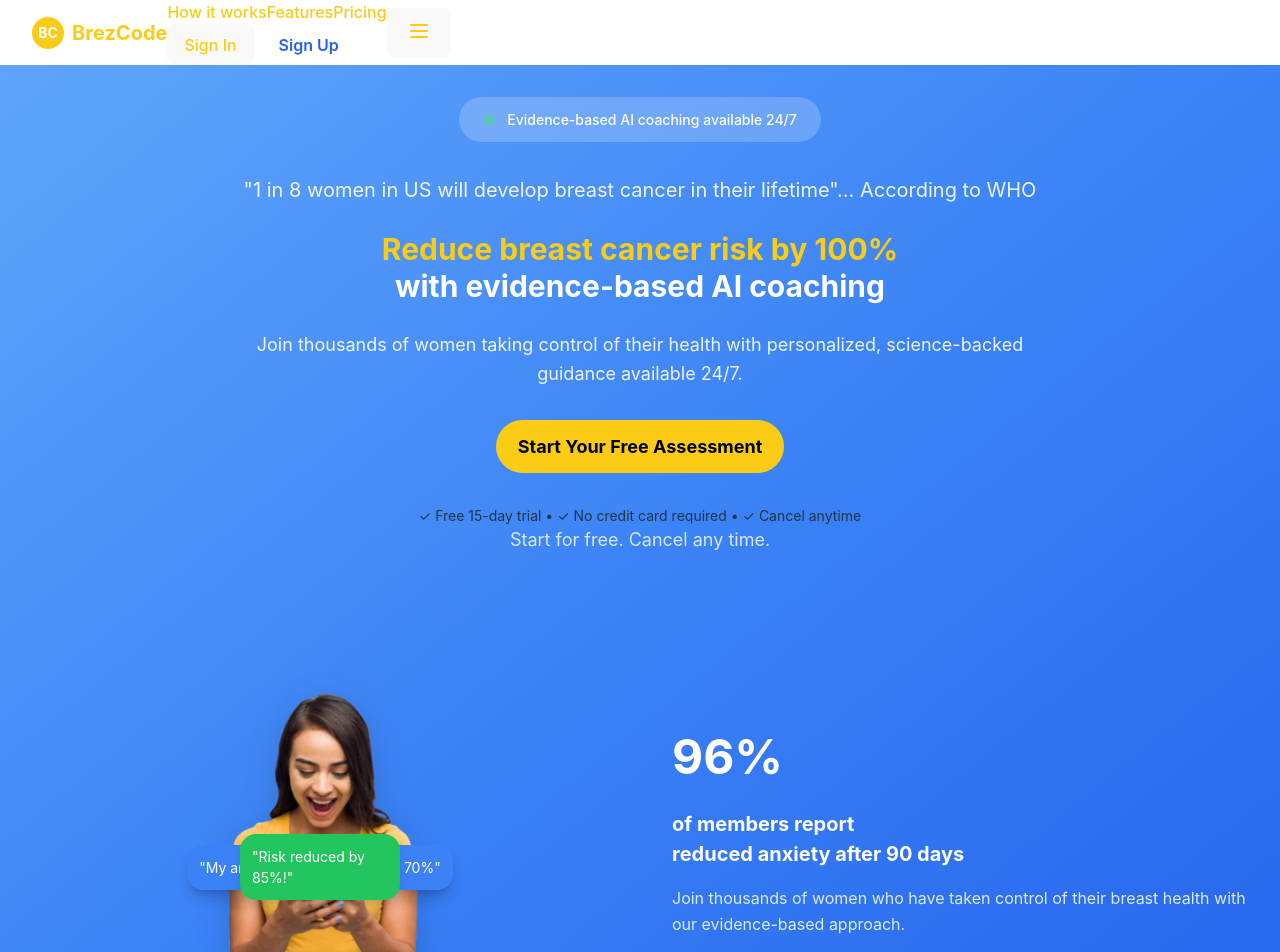
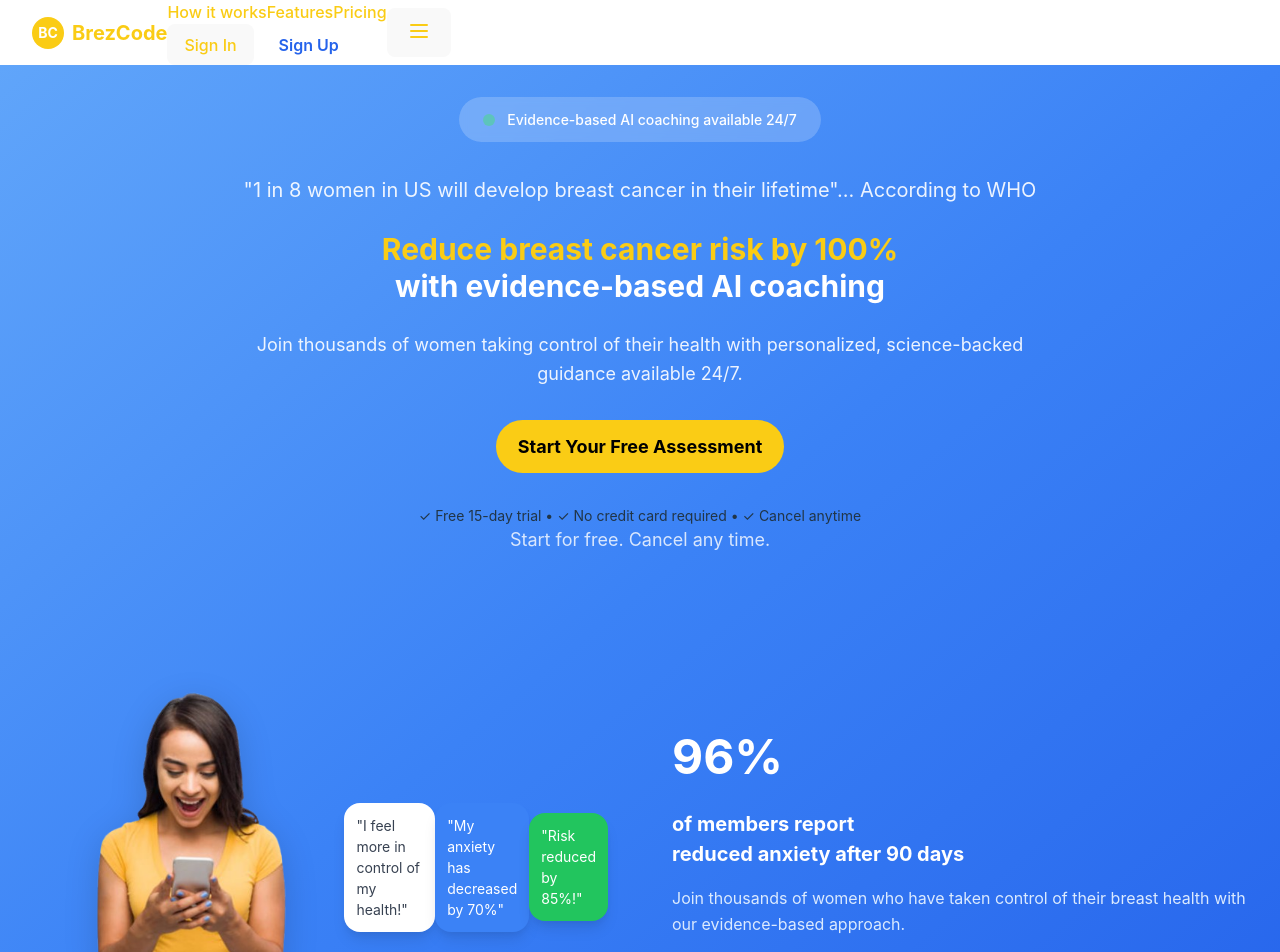
Before and after one commit to brezcode/brezcode-health, a React (Vite) app: page / in a window 1280 px wide. Shown: the top 952 px of the page. Built offline with nearby package versions, Linux system fonts and the light colour scheme.

Commit message:
Fix dialog box overlap with exact pixel positioning

```diff
--- a/src/App.tsx
+++ b/src/App.tsx
@@ -145,23 +145,19 @@ function Hero() {
               }}
             />
 
-            {/* Chat Bubbles - Vertical positioning on right side */}
             {/* Dialog Box 1 - Top right of head */}
-            <div className="absolute top-8 right-8 bg-white rounded-2xl p-3 shadow-lg max-w-44 z-20">
+            <div className="absolute" style={{top: '20px', right: '20px'}} className="bg-white rounded-2xl p-3 shadow-lg max-w-44 z-20">
               <p className="text-sm text-gray-700">"I feel more in control of my health!"</p>
-              <div className="absolute top-full right-4 w-0 h-0 border-l-8 border-r-8 border-t-8 border-l-transparent border-r-transparent border-t-white"></div>
             </div>
 
             {/* Dialog Box 2 - Below box 1 with spacing */}
-            <div className="absolute top-32 right-12 bg-blue-500 rounded-2xl p-3 shadow-lg max-w-44 z-20">
+            <div className="absolute" style={{top: '120px', right: '30px'}} className="bg-blue-500 rounded-2xl p-3 shadow-lg max-w-44 z-20">
               <p className="text-sm text-white">"My anxiety has decreased by 70%"</p>
-              <div className="absolute top-full right-4 w-0 h-0 border-l-8 border-r-8 border-t-8 border-l-transparent border-r-transparent border-t-blue-500"></div>
             </div>
 
             {/* Dialog Box 3 - Near bottom of image */}
-            <div className="absolute bottom-16 right-8 bg-green-500 rounded-2xl p-3 shadow-lg max-w-40 z-20">
+            <div className="absolute" style={{top: '350px', right: '20px'}} className="bg-green-500 rounded-2xl p-3 shadow-lg max-w-40 z-20">
               <p className="text-sm text-white">"Risk reduced by 85%!"</p>
-              <div className="absolute top-full right-4 w-0 h-0 border-l-8 border-r-8 border-t-8 border-l-transparent border-r-transparent border-t-green-500"></div>
             </div>
           </div>
 
```
